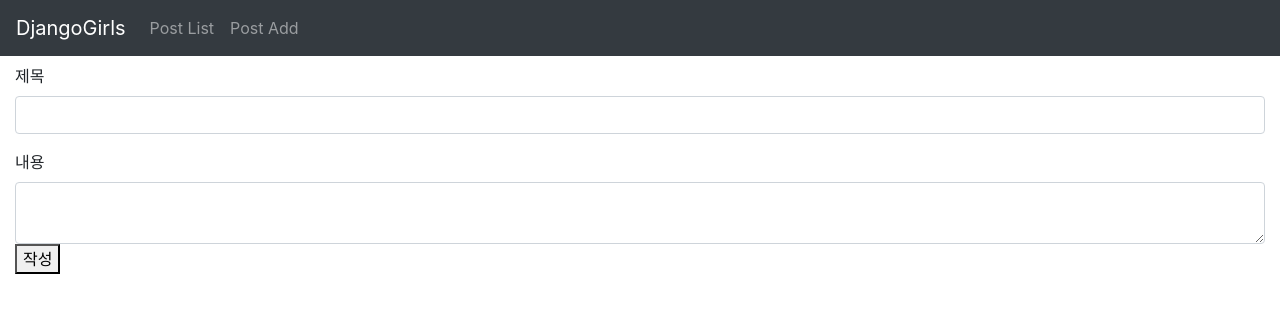
After one commit to d6ymmd/djangogirls, a Django app: page /posts/add/ in a window 1280 px wide. The commit adds this page. Shown: the top 313 px of the page. Run offline with Django 3.2, Linux system fonts and the light colour scheme; some libraries are stand-ins or nearby versions.

Commit message:
post_add view, url, template연결 및 Bootstrp스타일 구현

```diff
--- a/blog/views.py
+++ b/blog/views.py
@@ -40,3 +40,8 @@ def post_detail(request, pk):
     }
 
     return render(request, 'post_detail.html', context)
+
+
+def post_add(request):
+
+    return render(request, 'post_add.html')
--- a/config/urls.py
+++ b/config/urls.py
@@ -18,6 +18,7 @@ from django.urls import path
 
 from blog.views import post_list
 from blog.views import post_detail
+from blog.views import post_add
 
 #import 쉼표로 구분해도 됨
 
@@ -28,4 +29,5 @@ urlpatterns = [
     path('posts/', post_list, name='url-name-post-list'),
     path('post-detail/<int:pk>/', post_detail, name='url-name-post-detail'),
     #detaiL뒤에 int가 올 건데 이걸 pk라고 하자!
+    path('posts/add/', post_add, name='url-name-post-add'),
 ]
--- a/templates/base.html
+++ b/templates/base.html
@@ -19,6 +19,9 @@
                     <li class="nav-item">
                         <a href="{% url 'url-name-post-list' %}" class="nav-link">Post List</a>
                     </li>
+                    <li>
+                        <a href="{% url 'url-name-post-add' %}" class="nav-link">Post Add</a>
+                    </li>
                 </ul>
             </div>
         </nav>
--- /dev/null
+++ b/templates/post_add.html
@@ -0,0 +1,22 @@
+{% extends 'base.html' %}
+
+{% block content %}
+<div>
+    <form action="">
+        <div class="form-group">
+            <label for="">제목</label>
+            <input type="text" class="form-control">
+        </div>
+        <div class="'form-groub">
+            <label for="">내용</label>
+            <textarea name="" id="" class="form-control"></textarea>
+        </div>
+        <button type="submit" class=""btn btn-primary btn-block">작성</button>
+    </form>
+
+
+
+</div>
+
+
+{% endblock %}
```
